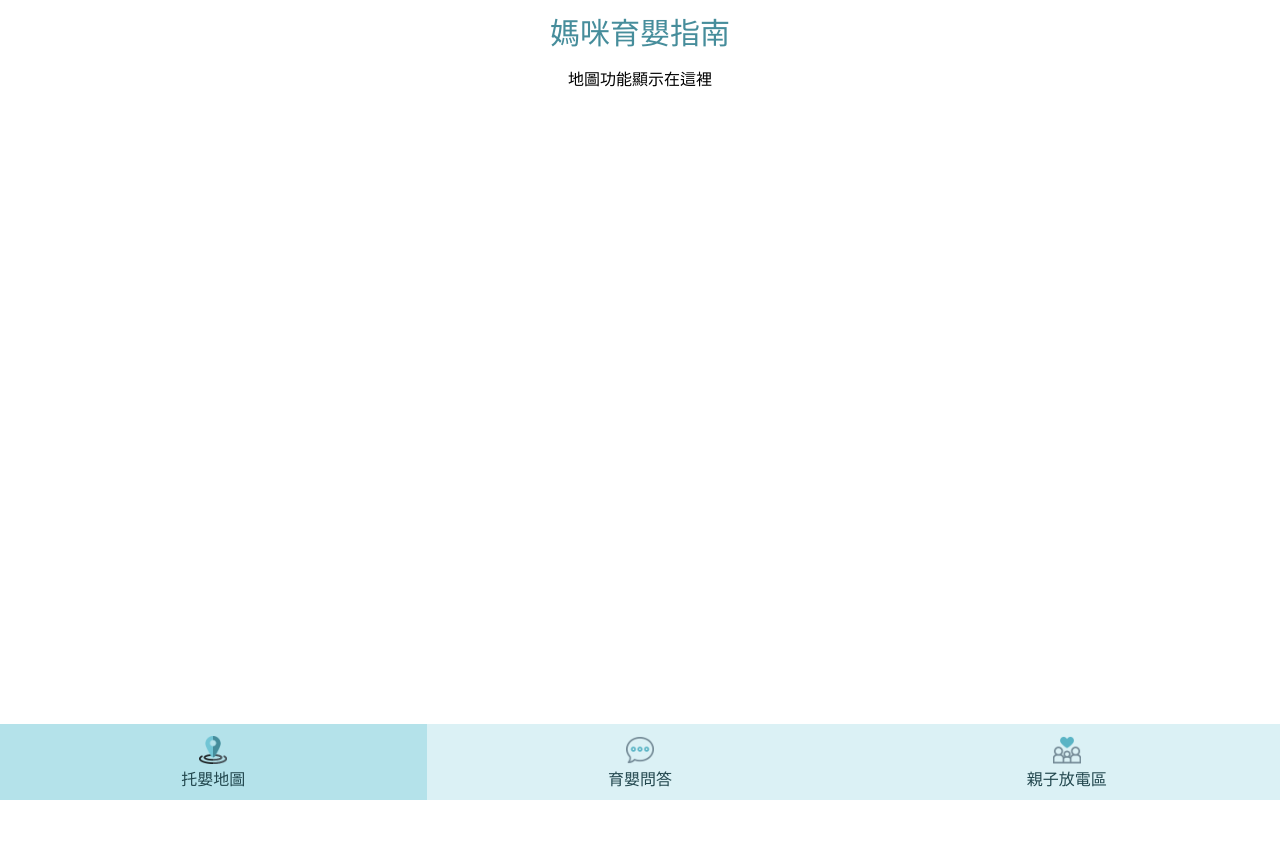
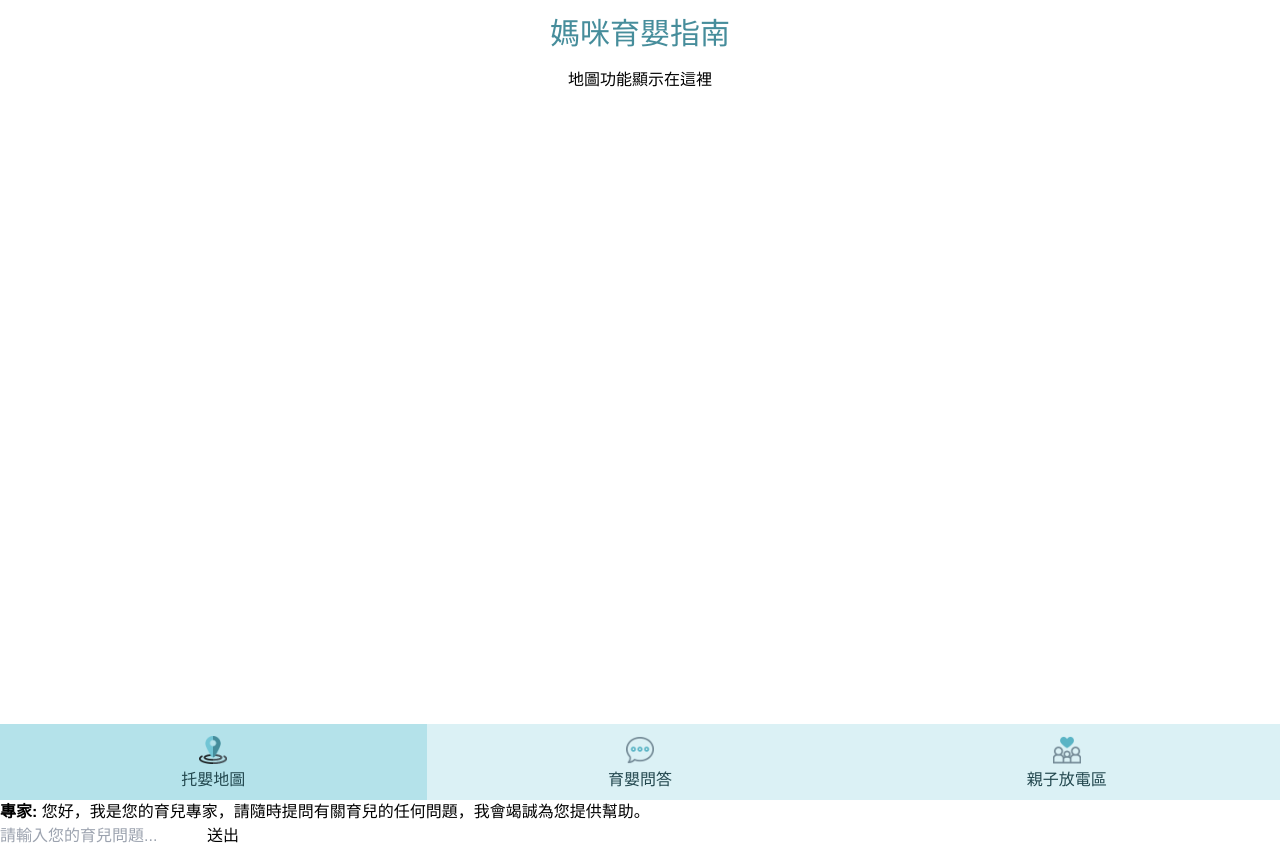
Before and after one commit to joan0802/codefest-taipei, a React (Create React App) app: page / in a window 1280 px wide. Before the commit the page ends 800 px from the top, so only its background shows below. Built offline with nearby package versions, Linux system fonts and the light colour scheme; no server answers.

Commit message:
add: chatbox

```diff
--- a/package.json
+++ b/package.json
@@ -6,6 +6,7 @@
     "@testing-library/jest-dom": "^5.17.0",
     "@testing-library/react": "^13.4.0",
     "@testing-library/user-event": "^13.5.0",
+    "openai": "^4.58.1",
     "react": "^18.3.1",
     "react-dom": "^18.3.1",
     "react-scripts": "5.0.1",
--- /dev/null
+++ b/src/ChatComponent.js
@@ -0,0 +1,68 @@
+import React, { useState } from 'react';
+import OpenAI from 'openai';  // 確保使用正確版本的 openai 套件
+
+const ChatComponent = () => {
+    const [messages, setMessages] = useState([
+        { role: 'system', content: '你是一位育兒專家，請用繁體中文提供專業的建議，幫助家長解答育兒問題，涵蓋如兒童照顧、行為管理和早期教育等範疇。' },
+        { role: 'assistant', content: '您好，我是您的育兒專家，請隨時提問有關育兒的任何問題，我會竭誠為您提供幫助。' }
+    ]);
+    const [inputMessage, setInputMessage] = useState('');
+
+    // 初始化 OpenAI 配置
+    const openai = new OpenAI({
+        apiKey: process.env.REACT_APP_OPENAI_API_KEY,  // 請確保從環境變數讀取 API 金鑰
+        dangerouslyAllowBrowser: true,  // 允許在瀏覽器中使用 OpenAI API
+    });
+
+    const handleSubmit = async (e) => {
+        e.preventDefault();
+        if (!inputMessage.trim()) return;
+
+        const userMessage = { role: 'user', content: inputMessage };
+        setMessages([...messages, userMessage]);
+
+        try {
+            const recentMessages = messages.slice(-5);  // 只傳遞最近 5 條訊息，減少傳遞的上下文
+            const response = await openai.chat.completions.create({
+                model: 'gpt-4o-mini',  // 使用 GPT-4 進行回應生成
+                messages: [...recentMessages, userMessage],
+                temperature: 0.2,  // 降低隨機性，加快回應生成
+                max_tokens: 100,  // 限制回應的長度，加快回應速度
+            });
+
+            const aiMessage = response.choices[0].message;
+            setMessages([...messages, userMessage, aiMessage]);
+        } catch (error) {
+            console.error('Error with API request:', error);
+        }
+
+        setInputMessage('');
+    };
+
+    return (
+        <div>
+            <div className="chatbox">
+                {messages
+                    .filter(msg => msg.role !== 'system')  // 過濾掉系統訊息
+                    .map((msg, index) => (
+                        <div key={index} className={msg.role === 'user' ? 'user-message' : 'ai-message'}>
+                            <strong>{msg.role === 'user' ? '你: ' : '專家: '}</strong>
+                            {msg.content}
+                        </div>
+                    ))}
+            </div>
+
+            <form onSubmit={handleSubmit}>
+                <input
+                    type="text"
+                    value={inputMessage}
+                    onChange={(e) => setInputMessage(e.target.value)}
+                    placeholder="請輸入您的育兒問題..."
+                />
+                <button type="submit">送出</button>
+            </form>
+        </div>
+    );
+};
+
+export default ChatComponent;
--- a/src/index.js
+++ b/src/index.js
@@ -3,11 +3,12 @@ import ReactDOM from 'react-dom/client';
 import './index.css';
 import App from './App';
 import reportWebVitals from './reportWebVitals';
-
+import ChatComponent from './ChatComponent';
 const root = ReactDOM.createRoot(document.getElementById('root'));
 root.render(
   <React.StrictMode>
     <App />
+    <ChatComponent />
   </React.StrictMode>
 );
 
```
Also changed, not shown: 2 other files (tests, documents, lock files or other folders).
